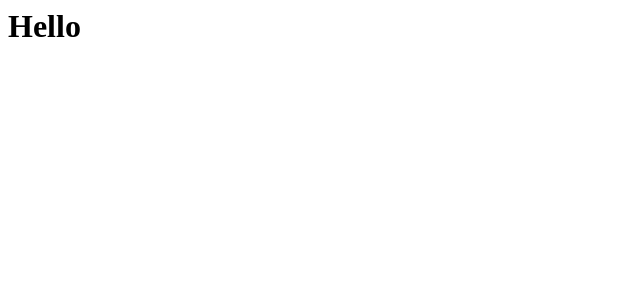
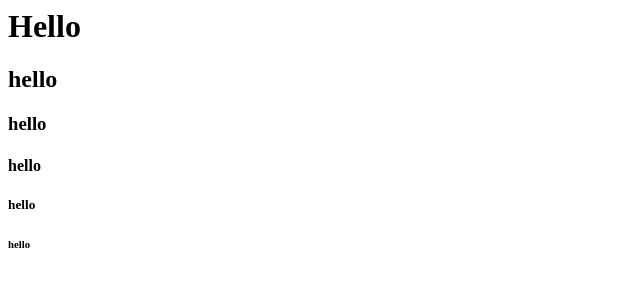
Before and after one commit to Hanzala17082/Demo, a plain HTML site: page index.html in a window 1280 px wide. Shown: the whole page, without its empty margins (0-640 px from the left). Drawn offline with Linux system fonts and the light colour scheme.

Commit message:
added in html

```diff
--- a/index.html
+++ b/index.html
@@ -1 +1,6 @@
 <h1>Hello<h1>
+<h2>hello</h2>
+<h3>hello</h3>
+<h4>hello</h4>
+<h5>hello</h5>
+<h6>hello</h6>
```
